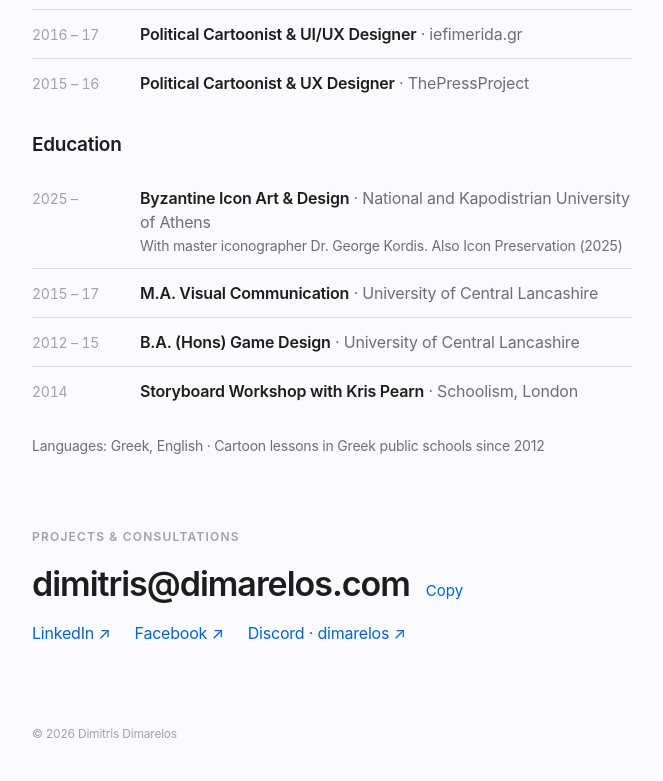
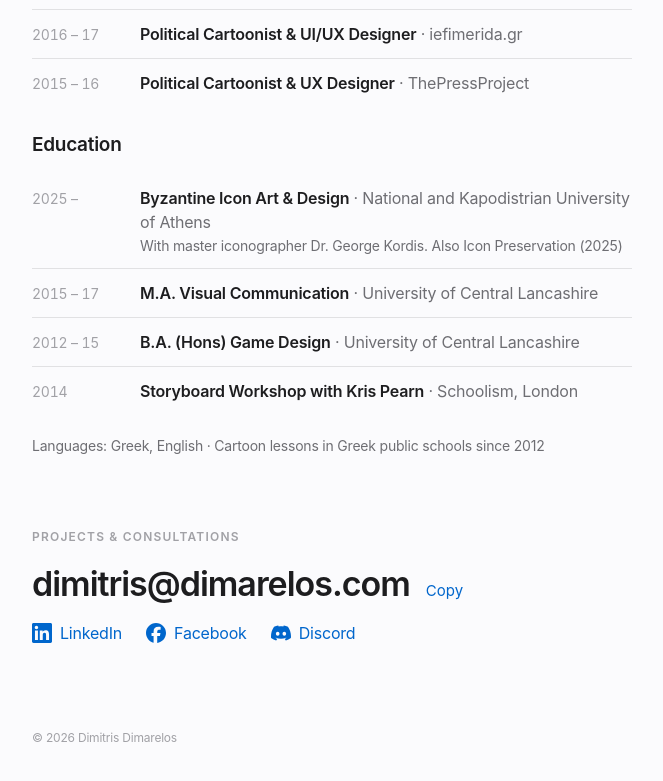
Before and after one commit to dimarelos/dimarelos.com, a plain HTML site: page index.html in a window 1280 px wide. Shown: the part 3036-3817 px from the top of the page, without its empty margins (308-971 px from the left). Drawn offline with Linux system fonts and the light colour scheme.

Commit message:
Social links with icons
Co-Authored-By: Claude Opus 5.5 <noreply@anthropic.com>
Claude-Session: https://claude.ai/code/session_012TR2yeVbiTP5srFx72CPqh

```diff
--- a/index.html
+++ b/index.html
@@ -53,7 +53,8 @@ h1 em{font-style:normal;background:linear-gradient(100deg,var(--warm-a),var(--wa
 .facts b{font-size:28px;font-weight:700;letter-spacing:-.035em;font-variant-numeric:tabular-nums}
 .facts span{font-size:14px;color:var(--mute)}
 .links{margin:0;padding:0;list-style:none;display:flex;flex-wrap:wrap;gap:8px 24px;font-size:16px}
-.links a{color:var(--accent);text-decoration:none}
+.links a{color:var(--accent);text-decoration:none;display:inline-flex;align-items:center;gap:8px}
+.links svg{width:20px;height:20px;fill:currentColor;flex:none}
 .links a:hover{text-decoration:underline}
 .contact{display:flex;flex-direction:column;gap:12px;padding-top:clamp(8px,2vh,24px)}
 .mail{display:flex;align-items:baseline;gap:16px;flex-wrap:wrap}
@@ -177,9 +178,9 @@ footer{max-width:600px;margin:clamp(56px,10vh,110px) auto 0;font-size:12px;color
       <button class="copy" type="button" id="copy">Copy</button>
     </div>
     <ul class="links" aria-label="Elsewhere">
-      <li><a href="https://www.linkedin.com/in/dimarelos" target="_blank" rel="noopener me">LinkedIn ↗</a></li>
-      <li><a href="https://www.facebook.com/dimarelos" target="_blank" rel="noopener me">Facebook ↗</a></li>
-      <li><a href="https://discord.com/users/225331138174910464" target="_blank" rel="noopener me">Discord · dimarelos ↗</a></li>
+      <li><a href="https://www.linkedin.com/in/dimarelos" target="_blank" rel="noopener me"><svg viewBox="0 0 24 24" aria-hidden="true"><path d="M20.447 20.452h-3.554v-5.569c0-1.328-.027-3.037-1.852-3.037-1.853 0-2.136 1.445-2.136 2.939v5.667H9.351V9h3.414v1.561h.046c.477-.9 1.637-1.85 3.37-1.85 3.601 0 4.267 2.37 4.267 5.455v6.286zM5.337 7.433c-1.144 0-2.063-.926-2.063-2.065 0-1.138.92-2.063 2.063-2.063 1.14 0 2.064.925 2.064 2.063 0 1.139-.925 2.065-2.064 2.065zm1.782 13.019H3.555V9h3.564v11.452zM22.225 0H1.771C.792 0 0 .774 0 1.729v20.542C0 23.227.792 24 1.771 24h20.451C23.2 24 24 23.227 24 22.271V1.729C24 .774 23.2 0 22.222 0h.003z"/></svg>LinkedIn</a></li>
+      <li><a href="https://www.facebook.com/dimarelos" target="_blank" rel="noopener me"><svg viewBox="0 0 24 24" aria-hidden="true"><path d="M9.101 23.691v-7.98H6.627v-3.667h2.474v-1.58c0-4.085 1.848-5.978 5.858-5.978.401 0 .955.042 1.468.103a8.68 8.68 0 0 1 1.141.195v3.325a8.623 8.623 0 0 0-.653-.036 26.805 26.805 0 0 0-.733-.009c-.707 0-1.259.096-1.675.309a1.686 1.686 0 0 0-.679.622c-.258.42-.374.995-.374 1.752v1.297h3.919l-.386 2.103-.287 1.564h-3.246v8.245C19.396 23.238 24 18.179 24 12.044c0-6.627-5.373-12-12-12s-12 5.373-12 12c0 5.628 3.874 10.35 9.101 11.647Z"/></svg>Facebook</a></li>
+      <li><a href="https://discord.com/users/225331138174910464" target="_blank" rel="noopener me"><svg viewBox="0 0 24 24" aria-hidden="true"><path d="M20.317 4.3698a19.7913 19.7913 0 00-4.8851-1.5152.0741.0741 0 00-.0785.0371c-.211.3753-.4447.8648-.6083 1.2495-1.8447-.2762-3.68-.2762-5.4868 0-.1636-.3933-.4058-.8742-.6177-1.2495a.077.077 0 00-.0785-.037 19.7363 19.7363 0 00-4.8852 1.515.0699.0699 0 00-.0321.0277C.5334 9.0458-.319 13.5799.0992 18.0578a.0824.0824 0 00.0312.0561c2.0528 1.5076 4.0413 2.4228 5.9929 3.0294a.0777.0777 0 00.0842-.0276c.4616-.6304.8731-1.2952 1.226-1.9942a.076.076 0 00-.0416-.1057c-.6528-.2476-1.2743-.5495-1.8722-.8923a.077.077 0 01-.0076-.1277c.1258-.0943.2517-.1923.3718-.2914a.0743.0743 0 01.0776-.0105c3.9278 1.7933 8.18 1.7933 12.0614 0a.0739.0739 0 01.0785.0095c.1202.099.246.1981.3728.2924a.077.077 0 01-.0066.1276 12.2986 12.2986 0 01-1.873.8914.0766.0766 0 00-.0407.1067c.3604.698.7719 1.3628 1.225 1.9932a.076.076 0 00.0842.0286c1.961-.6067 3.9495-1.5219 6.0023-3.0294a.077.077 0 00.0313-.0552c.5004-5.177-.8382-9.6739-3.5485-13.6604a.061.061 0 00-.0312-.0286zM8.02 15.3312c-1.1825 0-2.1569-1.0857-2.1569-2.419 0-1.3332.9555-2.4189 2.157-2.4189 1.2108 0 2.1757 1.0952 2.1568 2.419 0 1.3332-.9555 2.4189-2.1569 2.4189zm7.9748 0c-1.1825 0-2.1569-1.0857-2.1569-2.419 0-1.3332.9554-2.4189 2.1569-2.4189 1.2108 0 2.1757 1.0952 2.1568 2.419 0 1.3332-.946 2.4189-2.1568 2.4189Z"/></svg>Discord</a></li>
     </ul>
   </section>
 </main>
```
